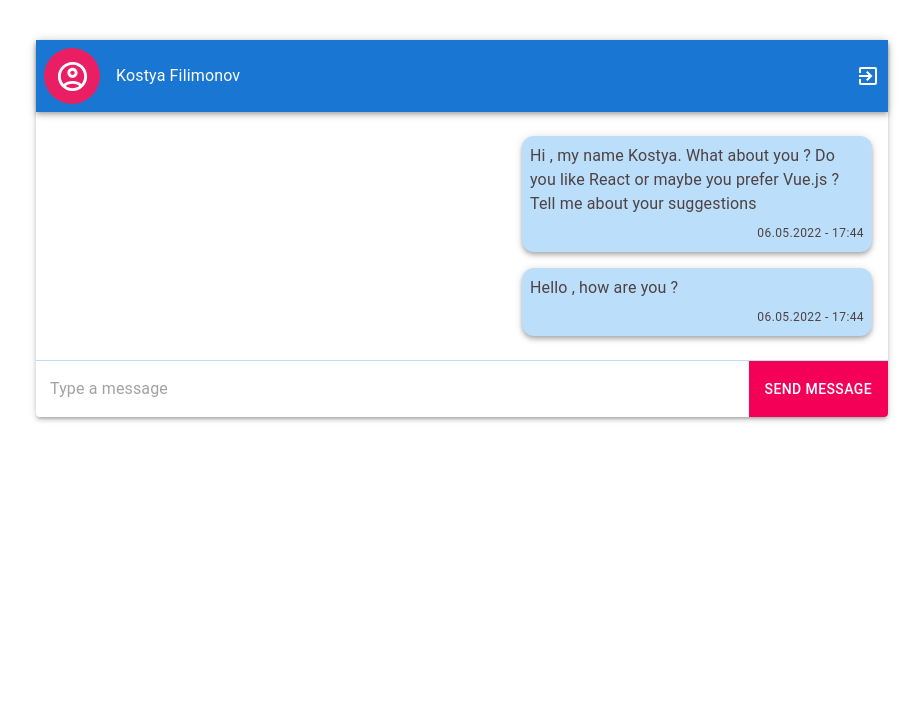
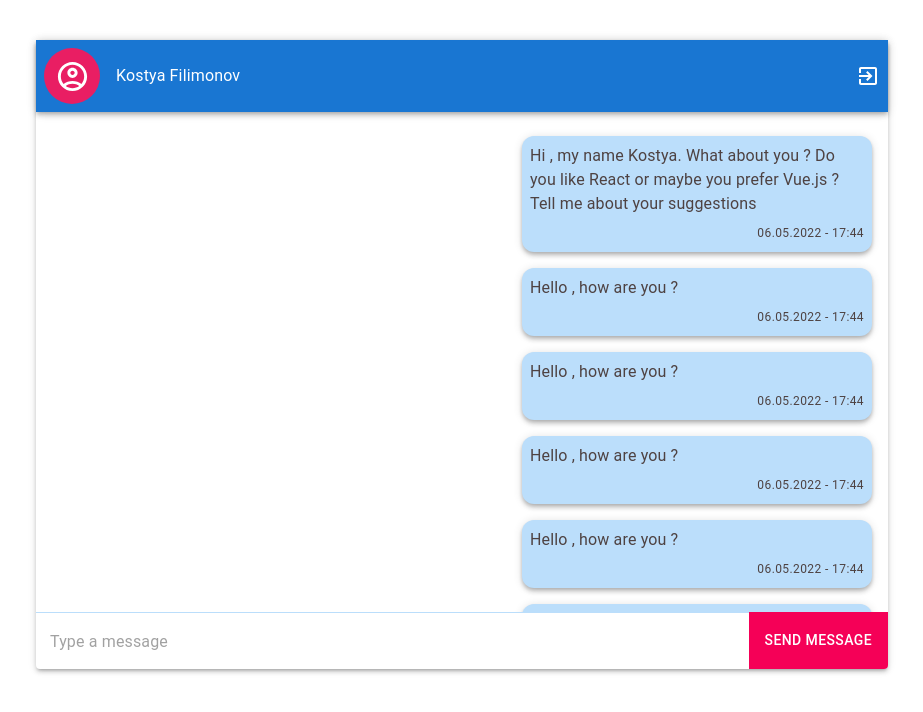
Before and after one commit to FilimonovKostya/Chat, a React (Create React App) app: page / in a window 1280 px wide. Shown: the top 712 px of the page, without its empty margins (178-1101 px from the left). Built offline with nearby package versions, Linux system fonts and the light colour scheme.

Commit message:
was added scroll in dialogs

```diff
--- a/src/components/ChatPage/MessageBody/index.tsx
+++ b/src/components/ChatPage/MessageBody/index.tsx
@@ -5,7 +5,14 @@ import { dialogItems } from '../../../mockData'
 
 const MessageBody = () => {
   return (
-    <Box display={'flex'} flexDirection={'column'} alignItems={'flex-end'} p={2}>
+    <Box
+      display={'flex'}
+      sx={{ overflowX: 'hidden' }}
+      flexDirection={'column'}
+      height={500}
+      alignItems={'flex-end'}
+      p={2}
+    >
       {dialogItems.map((dialog) => (
         <DialogItem key={dialog.id} message={dialog.message} time={dialog.time} />
       ))}
--- /dev/null
+++ b/src/components/ChatPage/MessageControls/index.tsx
@@ -0,0 +1,48 @@
+import React from 'react'
+import { Box, Grid, TextField, Typography } from '@mui/material'
+import { blue } from '@mui/material/colors'
+
+const MessageControls = () => {
+  return (
+    <Grid container>
+      <Grid item xs>
+        <TextField
+          sx={{
+            borderTop: 1,
+            borderColor: blue[100],
+            fieldset: {
+              borderStyle: 'none',
+            },
+          }}
+          fullWidth
+          name={'message'}
+          id={'message'}
+          placeholder={'Type a message'}
+        />
+      </Grid>
+
+      <Grid item>
+        <Box
+          component={'button'}
+          sx={{
+            outline: 'none',
+            border: 'none',
+            cursor: 'pointer',
+            borderStyle: 'none',
+            borderBottomRightRadius: 4,
+          }}
+          p={2}
+          bgcolor={'#f50057'}
+          color={'white'}
+          display={'flex'}
+          alignItems={'center'}
+          height={'100%'}
+        >
+          <Typography variant={'button'}>Send message</Typography>
+        </Box>
+      </Grid>
+    </Grid>
+  )
+}
+
+export default MessageControls
--- a/src/components/ChatPage/index.tsx
+++ b/src/components/ChatPage/index.tsx
@@ -1,8 +1,8 @@
 import React from 'react'
 import Header from './Header'
 import MessageBody from './MessageBody'
-import { Box, Container, Grid, Paper, TextField, Typography } from '@mui/material'
-import { blue } from '@mui/material/colors'
+import { Container, Paper } from '@mui/material'
+import MessageControls from './MessageControls'
 
 const ChatPage = () => {
   return (
@@ -10,42 +10,7 @@ const ChatPage = () => {
       <Paper component={'main'} elevation={3} sx={{ flexGrow: 1 }}>
         <Header />
         <MessageBody />
-        <Grid container borderTop={1} borderColor={blue[100]}>
-          <Grid item xs>
-            <TextField
-              sx={{
-                fieldset: {
-                  borderStyle: 'none',
-                },
-              }}
-              fullWidth
-              name={'message'}
-              id={'message'}
-              placeholder={'Type a message'}
-            />
-          </Grid>
-
-          <Grid item>
-            <Box
-              component={'button'}
-              sx={{
-                outline: 'none',
-                border: 'none',
-                cursor: 'pointer',
-                borderStyle: 'none',
-                borderBottomRightRadius: 4,
-              }}
-              p={2}
-              bgcolor={'#f50057'}
-              color={'white'}
-              display={'flex'}
-              alignItems={'center'}
-              height={'100%'}
-            >
-              <Typography variant={'button'}>Send message</Typography>
-            </Box>
-          </Grid>
-        </Grid>
+        <MessageControls />
       </Paper>
     </Container>
   )
--- a/src/mockData.ts
+++ b/src/mockData.ts
@@ -10,4 +10,45 @@ export const dialogItems = [
     message: 'Hello , how are you ?',
     time: '06.05.2022 - 17:44',
   },
+  {
+    id: 2,
+    message: 'Hello , how are you ?',
+    time: '06.05.2022 - 17:44',
+  },
+  {
+    id: 2,
+    message: 'Hello , how are you ?',
+    time: '06.05.2022 - 17:44',
+  },
+  {
+    id: 2,
+    message: 'Hello , how are you ?',
+    time: '06.05.2022 - 17:44',
+  },
+  {
+    id: 2,
+    message: 'Hello , how are you ?',
+    time: '06.05.2022 - 17:44',
+  },
+  {
+    id: 2,
+    message: 'Hello , how are you ?',
+    time: '06.05.2022 - 17:44',
+  },
+  {
+    id: 2,
+    message: 'Hello , how are you ?',
+    time: '06.05.2022 - 17:44',
+  },
+  {
+    id: 2,
+    message: 'Hello , how are you ?',
+    time: '06.05.2022 - 17:44',
+  },
+  {
+    id: 2,
+    message: 'Hello , how are you ?',
+    time: '06.05.2022 - 17:44',
+  },
+
 ]
```
